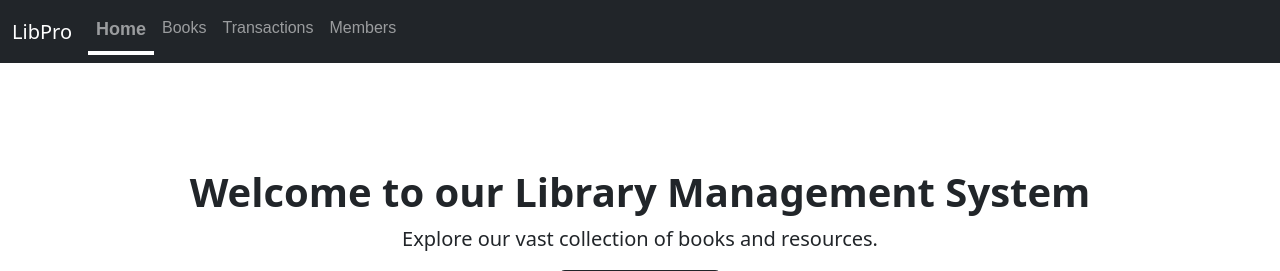
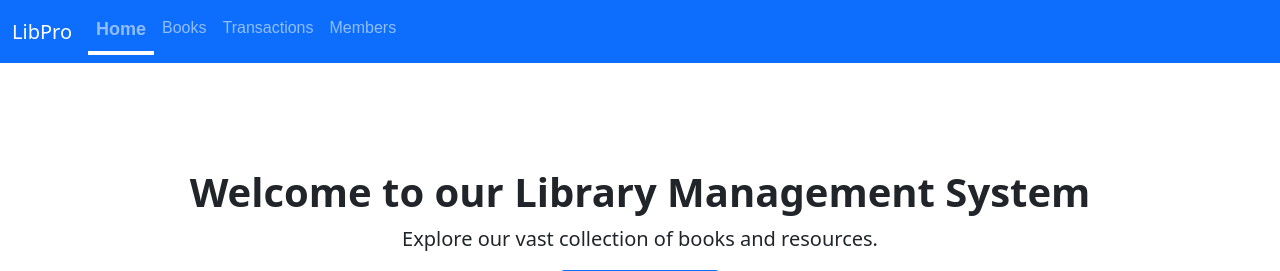
Before and after one commit to manishpawar662/LibPro, a Flask app: page / in a window 1280 px wide. Shown: the top 271 px of the page. Run offline with Flask 3, Linux system fonts and the light colour scheme.

Commit message:
new commit

```diff
--- a/templates/base.html
+++ b/templates/base.html
@@ -14,7 +14,7 @@
 <link rel="stylesheet" href="{{ url_for('static', filename='css/style.css') }}">
 </head>
 <body>
-    <nav id="libpronav" class="navbarl navbar navbar-expand-lg  navbar-dark bg-dark mynav">
+    <nav id="libpronav" class="navbarl navbar navbar-expand-lg  navbar-dark bg-primary mynav">
         <div class="container-fluid">
           <a class="navbar-brand" href="/">LibPro</a>
           <button class="navbar-toggler" type="button" data-bs-toggle="collapse" data-bs-target="#navbarSupportedContent" aria-controls="navbarSupportedContent" aria-expanded="false" aria-label="Toggle navigation">
@@ -27,7 +27,7 @@
               <li id="home-nav" class="nav-item">
                 <a class=" nav-link" aria-current="page" href="/">Home</a>
               </li>
-              <li id="books-nav" class="bg-dark nav-item">
+              <li id="books-nav" class="bg-primary nav-item">
                 <a class="nav-link" aria-current="page" href="/books">Books</a>
               </li>
               <li id="transaction-nav" class="nav-item">
--- a/templates/index.html
+++ b/templates/index.html
@@ -16,7 +16,7 @@
   <h1 class="text-center my-2">Welcome to our Library Management System</h1>
   <div class="container text-center">
     <p class="lead">Explore our vast collection of books and resources.</p>
-    <a href="/books" class="btn btn-dark btn-lg">Browse Books</a>
+    <a href="/books" class="btn btn-primary btn-lg">Browse Books</a>
 </div>
 
   <center>
```
Also changed, not shown: library.db.
